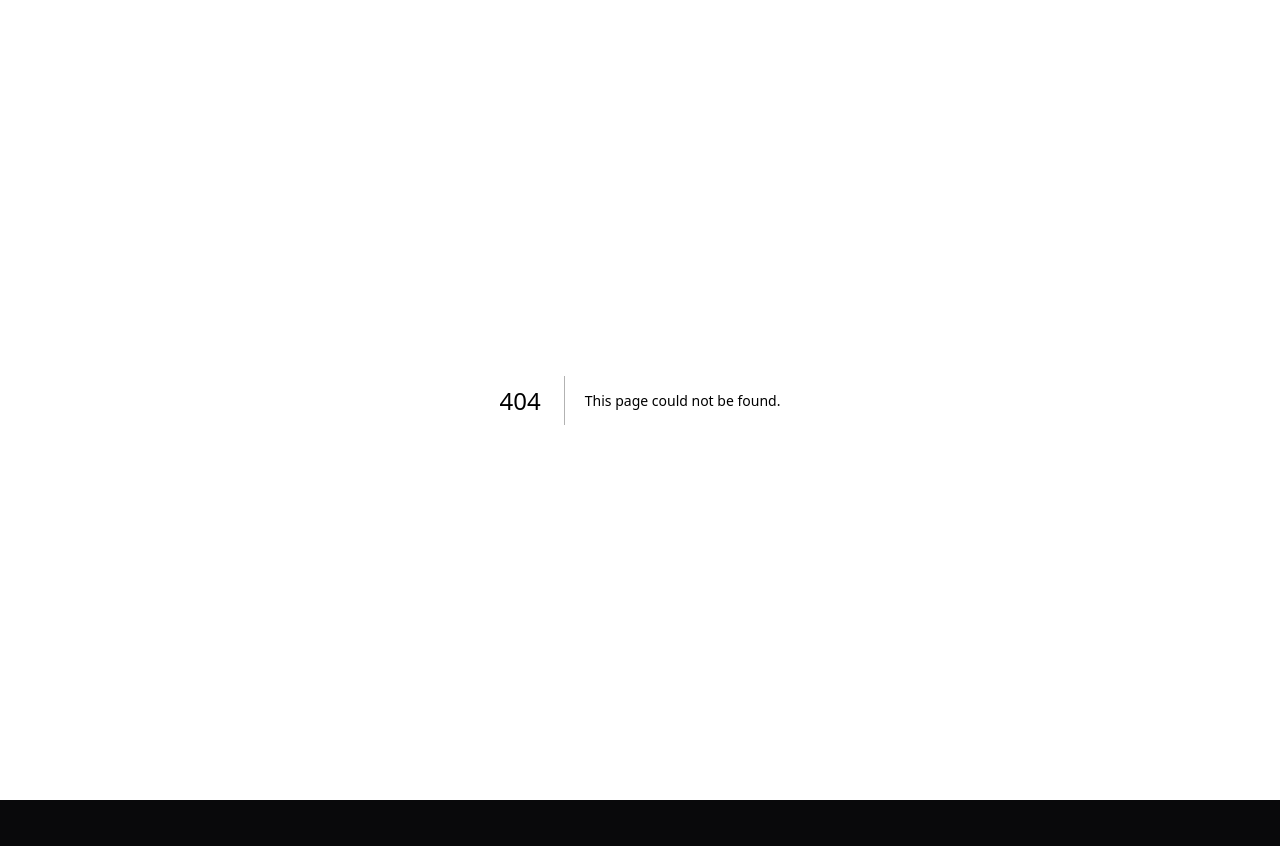
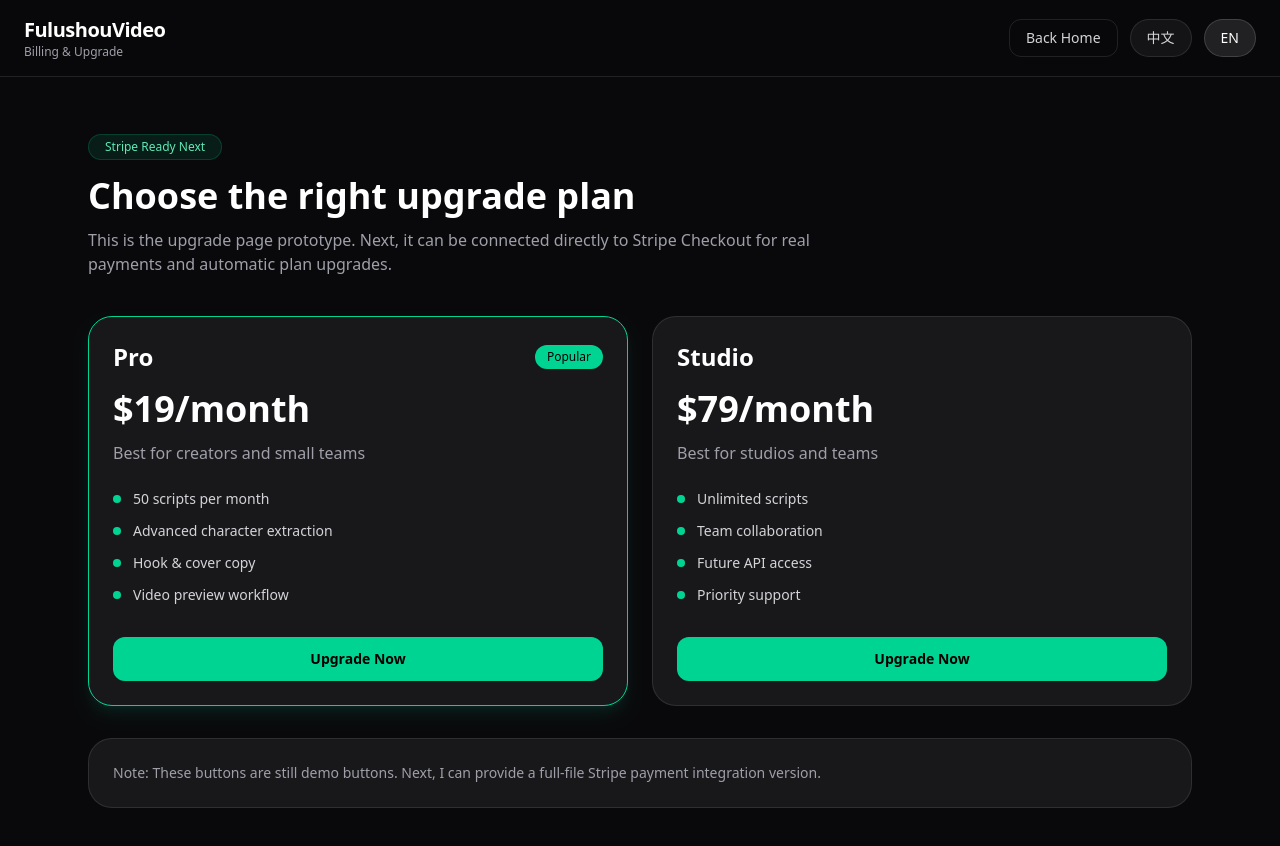
Before and after one commit to flexible-fls/story2video-web, a Next.js app: page /en/billing in a window 1280 px wide. Before the commit this address had no page. Shown: the top 846 px of the page. Before the commit the page ends 800 px from the top, so only its background shows below. Built offline with nearby package versions, Linux system fonts and the light colour scheme.

Commit message:
connect pricing buttons

```diff
--- /dev/null
+++ b/src/app/[locale]/billing/page.tsx
@@ -0,0 +1,128 @@
+"use client";
+
+import Link from "next/link";
+import { usePathname } from "next/navigation";
+import LanguageSwitch from "@/components/LanguageSwitch";
+
+export default function BillingPage() {
+  const pathname = usePathname();
+  const locale = pathname.startsWith("/en") ? "en" : "zh";
+  const isZh = locale === "zh";
+
+  const plans = isZh
+    ? [
+        {
+          name: "Pro",
+          price: "¥99/月",
+          desc: "适合个人创作者与小团队",
+          features: ["每月 50 个剧本", "高级角色识别", "封面与爆点文案", "视频预览工作流"],
+        },
+        {
+          name: "Studio",
+          price: "¥399/月",
+          desc: "适合工作室与内容团队",
+          features: ["无限剧本处理", "团队协作", "后续 API 接入", "优先支持"],
+        },
+      ]
+    : [
+        {
+          name: "Pro",
+          price: "$19/month",
+          desc: "Best for creators and small teams",
+          features: ["50 scripts per month", "Advanced character extraction", "Hook & cover copy", "Video preview workflow"],
+        },
+        {
+          name: "Studio",
+          price: "$79/month",
+          desc: "Best for studios and teams",
+          features: ["Unlimited scripts", "Team collaboration", "Future API access", "Priority support"],
+        },
+      ];
+
+  return (
+    <main className="min-h-screen bg-zinc-950 text-white">
+      <header className="sticky top-0 z-30 border-b border-white/10 bg-zinc-950/80 backdrop-blur">
+        <div className="mx-auto flex max-w-7xl items-center justify-between px-6 py-4">
+          <div>
+            <div className="text-xl font-semibold tracking-tight">FulushouVideo</div>
+            <div className="text-xs text-zinc-400">
+              {isZh ? "套餐升级中心" : "Billing & Upgrade"}
+            </div>
+          </div>
+
+          <div className="flex items-center gap-3">
+            <Link
+              href={`/${locale}`}
+              className="rounded-xl border border-white/10 px-4 py-2 text-sm text-zinc-300 transition hover:bg-white/5"
+            >
+              {isZh ? "返回首页" : "Back Home"}
+            </Link>
+            <LanguageSwitch locale={locale} />
+          </div>
+        </div>
+      </header>
+
+      <section className="mx-auto max-w-6xl px-6 py-14">
+        <div className="mb-10">
+          <div className="mb-4 inline-flex rounded-full border border-emerald-400/20 bg-emerald-400/10 px-4 py-1 text-xs text-emerald-300">
+            {isZh ? "下一步可接 Stripe" : "Stripe Ready Next"}
+          </div>
+
+          <h1 className="text-4xl font-bold">
+            {isZh ? "选择适合你的升级方案" : "Choose the right upgrade plan"}
+          </h1>
+
+          <p className="mt-3 max-w-3xl text-zinc-400">
+            {isZh
+              ? "当前是套餐升级页原型。下一步可以直接接入 Stripe Checkout，实现真实支付与自动升级。"
+              : "This is the upgrade page prototype. Next, it can be connected directly to Stripe Checkout for real payments and automatic plan upgrades."}
+          </p>
+        </div>
+
+        <div className="grid gap-6 lg:grid-cols-2">
+          {plans.map((plan, index) => (
+            <div
+              key={plan.name}
+              className={`rounded-3xl border p-6 ${
+                index === 0
+                  ? "border-emerald-400 bg-zinc-900 shadow-lg shadow-emerald-400/10"
+                  : "border-white/10 bg-zinc-900"
+              }`}
+            >
+              <div className="flex items-center justify-between">
+                <div className="text-2xl font-semibold">{plan.name}</div>
+                {index === 0 && (
+                  <div className="rounded-full bg-emerald-400 px-3 py-1 text-xs font-medium text-black">
+                    {isZh ? "推荐" : "Popular"}
+                  </div>
+                )}
+              </div>
+
+              <div className="mt-4 text-4xl font-bold">{plan.price}</div>
+              <div className="mt-3 text-zinc-400">{plan.desc}</div>
+
+              <div className="mt-6 space-y-3">
+                {plan.features.map((feature) => (
+                  <div key={feature} className="flex items-center gap-3 text-sm text-zinc-300">
+                    <span className="inline-block h-2 w-2 rounded-full bg-emerald-400" />
+                    <span>{feature}</span>
+                  </div>
+                ))}
+              </div>
+
+              <button className="mt-8 w-full rounded-xl bg-emerald-400 py-3 text-sm font-semibold text-black transition hover:opacity-90">
+                {isZh ? "立即升级" : "Upgrade Now"}
+              </button>
+            </div>
+          ))}
+        </div>
+
+        <div className="mt-8 rounded-3xl border border-white/10 bg-zinc-900 p-6 text-sm text-zinc-400">
+          {isZh
+            ? "说明：当前按钮还是演示按钮。下一步我可以继续给你整文件替换版，直接接 Stripe 支付。"
+            : "Note: These buttons are still demo buttons. Next, I can provide a full-file Stripe payment integration version."}
+        </div>
+      </section>
+    </main>
+  );
+}
--- /dev/null
+++ b/src/app/[locale]/contact/page.tsx
@@ -0,0 +1,81 @@
+"use client";
+
+import Link from "next/link";
+import { usePathname } from "next/navigation";
+import LanguageSwitch from "@/components/LanguageSwitch";
+
+export default function ContactPage() {
+  const pathname = usePathname();
+  const locale = pathname.startsWith("/en") ? "en" : "zh";
+  const isZh = locale === "zh";
+
+  return (
+    <main className="min-h-screen bg-zinc-950 text-white">
+      <header className="sticky top-0 z-30 border-b border-white/10 bg-zinc-950/80 backdrop-blur">
+        <div className="mx-auto flex max-w-7xl items-center justify-between px-6 py-4">
+          <div>
+            <div className="text-xl font-semibold tracking-tight">FulushouVideo</div>
+            <div className="text-xs text-zinc-400">
+              {isZh ? "商务合作" : "Contact Sales"}
+            </div>
+          </div>
+
+          <div className="flex items-center gap-3">
+            <Link
+              href={`/${locale}`}
+              className="rounded-xl border border-white/10 px-4 py-2 text-sm text-zinc-300 transition hover:bg-white/5"
+            >
+              {isZh ? "返回首页" : "Back Home"}
+            </Link>
+            <LanguageSwitch locale={locale} />
+          </div>
+        </div>
+      </header>
+
+      <section className="mx-auto max-w-5xl px-6 py-14">
+        <div className="rounded-3xl border border-white/10 bg-zinc-900 p-8">
+          <div className="mb-4 inline-flex rounded-full border border-emerald-400/20 bg-emerald-400/10 px-4 py-1 text-xs text-emerald-300">
+            {isZh ? "企业方案 / 工作室方案" : "Studio / Enterprise"}
+          </div>
+
+          <h1 className="text-4xl font-bold">
+            {isZh ? "联系商务，获取团队与定制方案" : "Contact sales for team and custom plans"}
+          </h1>
+
+          <p className="mt-4 max-w-3xl text-zinc-400">
+            {isZh
+              ? "如果你需要更高额度、团队协作、私有部署、API 能力或定制化工作流，可以通过下面的方式联系商务。"
+              : "If you need higher quotas, team collaboration, private deployment, API access, or custom workflows, contact sales below."}
+          </p>
+
+          <div className="mt-8 grid gap-6 md:grid-cols-2">
+            <div className="rounded-2xl bg-zinc-950 p-6">
+              <div className="text-sm text-zinc-400">{isZh ? "联系邮箱" : "Email"}</div>
+              <div className="mt-2 text-lg font-semibold">sales@fulushouvideo.com</div>
+            </div>
+
+            <div className="rounded-2xl bg-zinc-950 p-6">
+              <div className="text-sm text-zinc-400">{isZh ? "建议主题" : "Suggested Subject"}</div>
+              <div className="mt-2 text-lg font-semibold">
+                {isZh ? "FulushouVideo Studio Plan" : "FulushouVideo Studio Plan"}
+              </div>
+            </div>
+          </div>
+
+          <div className="mt-8 rounded-2xl bg-zinc-950 p-6">
+            <div className="text-lg font-semibold">
+              {isZh ? "你可以在邮件里说明：" : "You can include in your email:"}
+            </div>
+
+            <div className="mt-4 space-y-3 text-sm text-zinc-300">
+              <div>• {isZh ? "团队规模" : "Team size"}</div>
+              <div>• {isZh ? "每月预计剧本数量" : "Estimated scripts per month"}</div>
+              <div>• {isZh ? "是否需要 API / 私有部署" : "Whether you need API / private deployment"}</div>
+              <div>• {isZh ? "是否需要定制工作流" : "Whether you need a custom workflow"}</div>
+            </div>
+          </div>
+        </div>
+      </section>
+    </main>
+  );
+}
--- a/src/app/[locale]/page.tsx
+++ b/src/app/[locale]/page.tsx
@@ -6,6 +6,17 @@ import { usePathname, useRouter } from "next/navigation";
 import { getDictionary } from "@/lib/dictionary";
 import LanguageSwitch from "@/components/LanguageSwitch";
 import { supabase } from "@/lib/supabase";
+
+type PricingPlan = {
+  name: string;
+  price: string;
+  period: string;
+  desc: string;
+  features: string[];
+  button: string;
+  href: string;
+  highlight: boolean;
+};
 
 export default function LocalizedHome() {
   const pathname = usePathname();
@@ -194,7 +205,7 @@ export default function LocalizedHome() {
           },
         ];
 
-  const pricing =
+  const pricing: PricingPlan[] =
     locale === "zh"
       ? [
           {
@@ -204,6 +215,7 @@ export default function LocalizedHome() {
             desc: "适合测试与体验",
             features: ["每月 5 个剧本", "基础分镜解析", "AI 标题生成", "结果页预览"],
             button: "立即开始",
+            href: `/${locale}/auth`,
             highlight: false,
           },
           {
@@ -213,6 +225,7 @@ export default function LocalizedHome() {
             desc: "适合个人创作者",
             features: ["每月 50 个剧本", "高级角色识别", "封面文案与爆点文案", "视频预览工作流"],
             button: "升级 Pro",
+            href: `/${locale}/billing`,
             highlight: true,
           },
           {
@@ -222,6 +235,7 @@ export default function LocalizedHome() {
             desc: "适合团队生产",
             features: ["无限剧本处理", "团队协作能力", "后续可接 API", "优先支持与商用扩展"],
             button: "联系商务",
+            href: `/${locale}/contact`,
             highlight: false,
           },
         ]
@@ -233,6 +247,7 @@ export default function LocalizedHome() {
             desc: "Best for testing",
             features: ["5 scripts / month", "Basic storyboard parsing", "AI title generation", "Result page preview"],
             button: "Start Free",
+            href: `/${locale}/auth`,
             highlight: false,
           },
           {
@@ -242,6 +257,7 @@ export default function LocalizedHome() {
             desc: "Best for creators",
             features: ["50 scripts / month", "Advanced character extraction", "Hook and cover copy", "Video preview workflow"],
             button: "Upgrade Pro",
+            href: `/${locale}/billing`,
             highlight: true,
           },
           {
@@ -251,6 +267,7 @@ export default function LocalizedHome() {
             desc: "Best for teams",
             features: ["Unlimited script processing", "Team collaboration", "Future API access", "Priority support & commercial scaling"],
             button: "Contact Sales",
+            href: `/${locale}/contact`,
             highlight: false,
           },
         ];
@@ -541,15 +558,16 @@ export default function LocalizedHome() {
                   ))}
                 </div>
 
-                <button
-                  className={`mt-8 w-full rounded-xl py-3 text-sm font-semibold transition ${
+                <Link
+                  href={plan.href}
+                  className={`mt-8 block w-full rounded-xl py-3 text-center text-sm font-semibold transition ${
                     plan.highlight
                       ? "bg-emerald-400 text-black hover:opacity-90"
                       : "bg-white/10 text-white hover:bg-white/15"
                   }`}
                 >
                   {plan.button}
-                </button>
+                </Link>
               </div>
             ))}
           </div>
```
